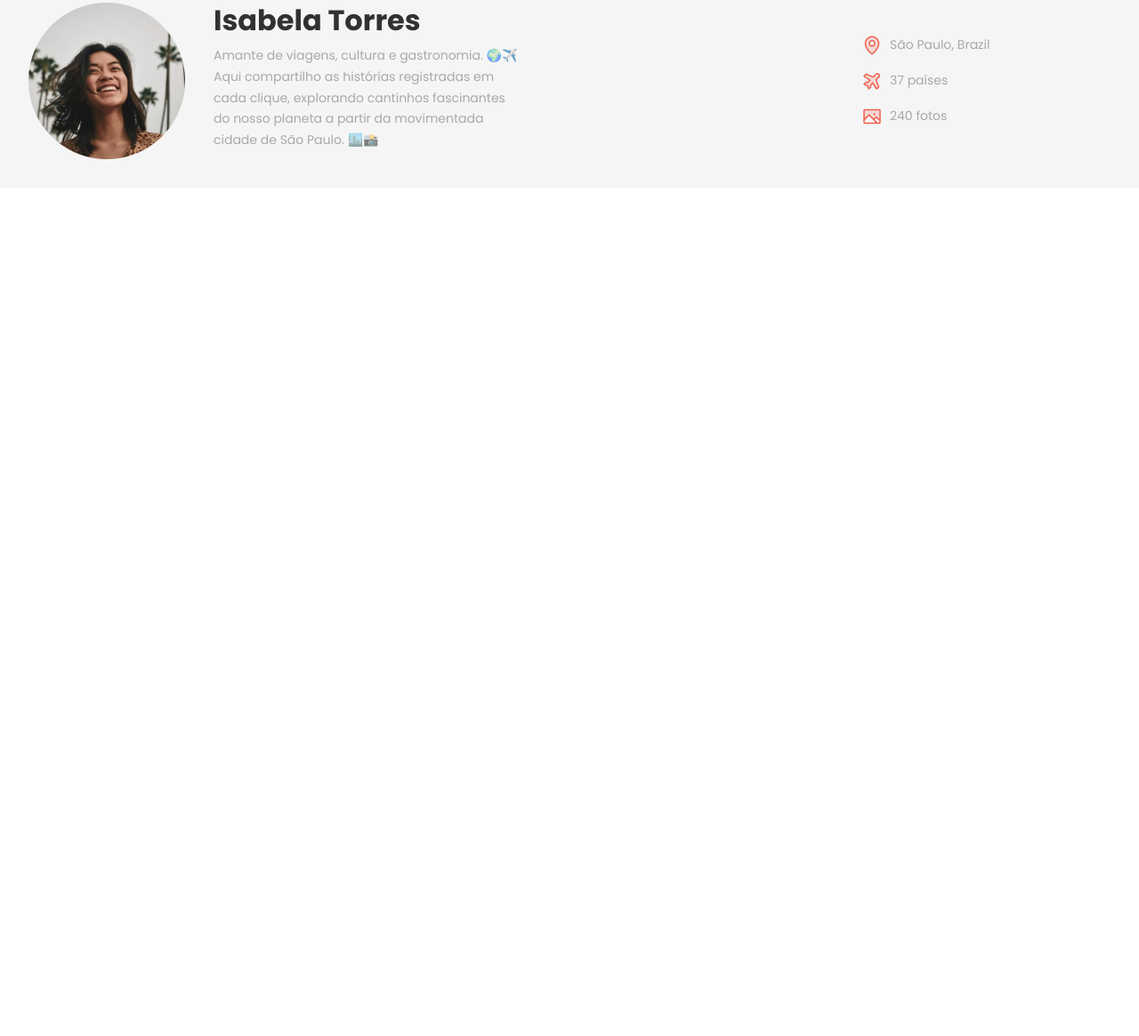
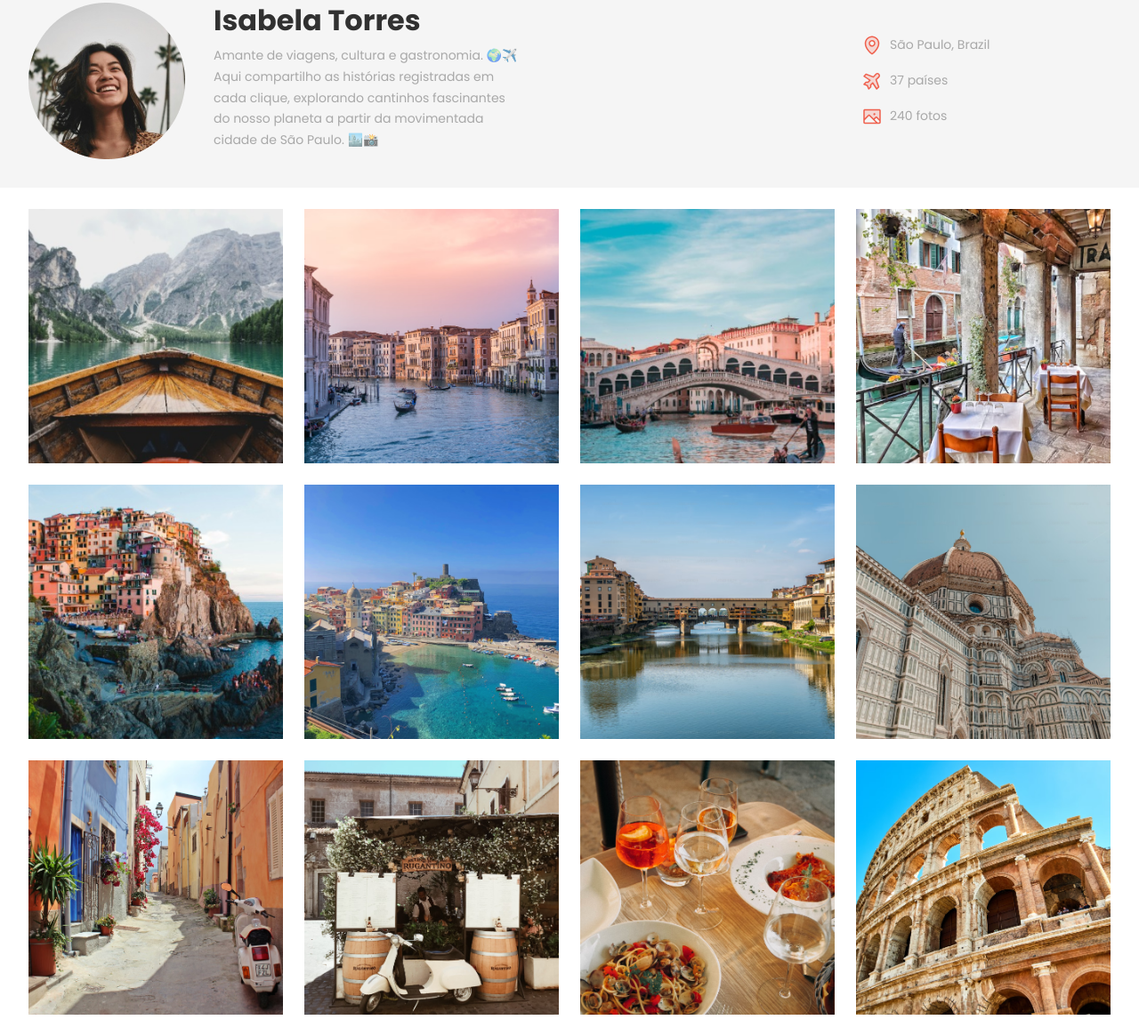
Before and after one commit to MuriloKuehne/Travelgram, a plain HTML site: page index.html in a window 1280 px wide. Shown: the part 125-1290 px from the top of the page at 89% size. Before the commit the page ends 800 px from the top, so only its background shows below. Drawn offline with Linux system fonts and the light colour scheme.

Commit message:
done main gallery

```diff
--- a/index.html
+++ b/index.html
@@ -62,5 +62,20 @@
             </div>
         </header>
     </div>
+
+    <main class="container">
+        <img src="assets/images/Image 01.png">
+        <img src="assets/images/Image 02.png">
+        <img src="assets/images/Image 03.png">
+        <img src="assets/images/Image 04.png">
+        <img src="assets/images/Image 05.png">
+        <img src="assets/images/Image 06.png">
+        <img src="assets/images/Image 07.png">
+        <img src="assets/images/Image 08.png">
+        <img src="assets/images/Image 09.png">
+        <img src="assets/images/Image 10.png">
+        <img src="assets/images/Image 11.png">
+        <img src="assets/images/Image 12.png">
+    </main>
 </body>
 </html>
--- a/styles/index.css
+++ b/styles/index.css
@@ -1,3 +1,4 @@
 @import url(global.css);
 @import url(nav.css);
 @import url(header.css);
+@import url(main.css);
--- /dev/null
+++ b/styles/main.css
@@ -0,0 +1,12 @@
+main {
+    display: flex;
+    flex-wrap: wrap;
+    gap: 24px;
+    padding-block: 24px;
+}
+
+main img {
+    width: 286px;
+    height: 286px;
+    object-fit: cover;
+}
```
